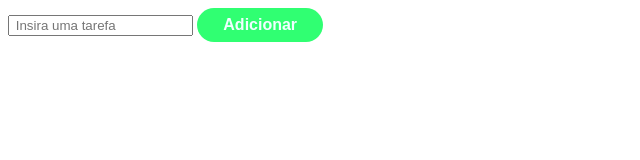
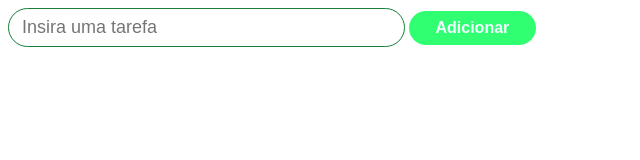
Before and after one commit to yankasantos/jsLab, a plain HTML site: page to-do/to-do.html in a window 1280 px wide. Shown: the whole page, without its empty margins (0-640 px from the left). Drawn offline with Linux system fonts and the light colour scheme.

Commit message:
estilizando o input do To Do

```diff
--- a/to-do/style.css
+++ b/to-do/style.css
@@ -10,3 +10,11 @@
     border-radius: 2rem;
     padding: 0.5rem;
 }
+.head input{
+    width: 30%;
+    font-size: 18px;
+    border-radius: 2rem;
+    border: 1px solid #188039;
+    padding: 0.5rem;
+    color: #27CC5B;
+}
```
